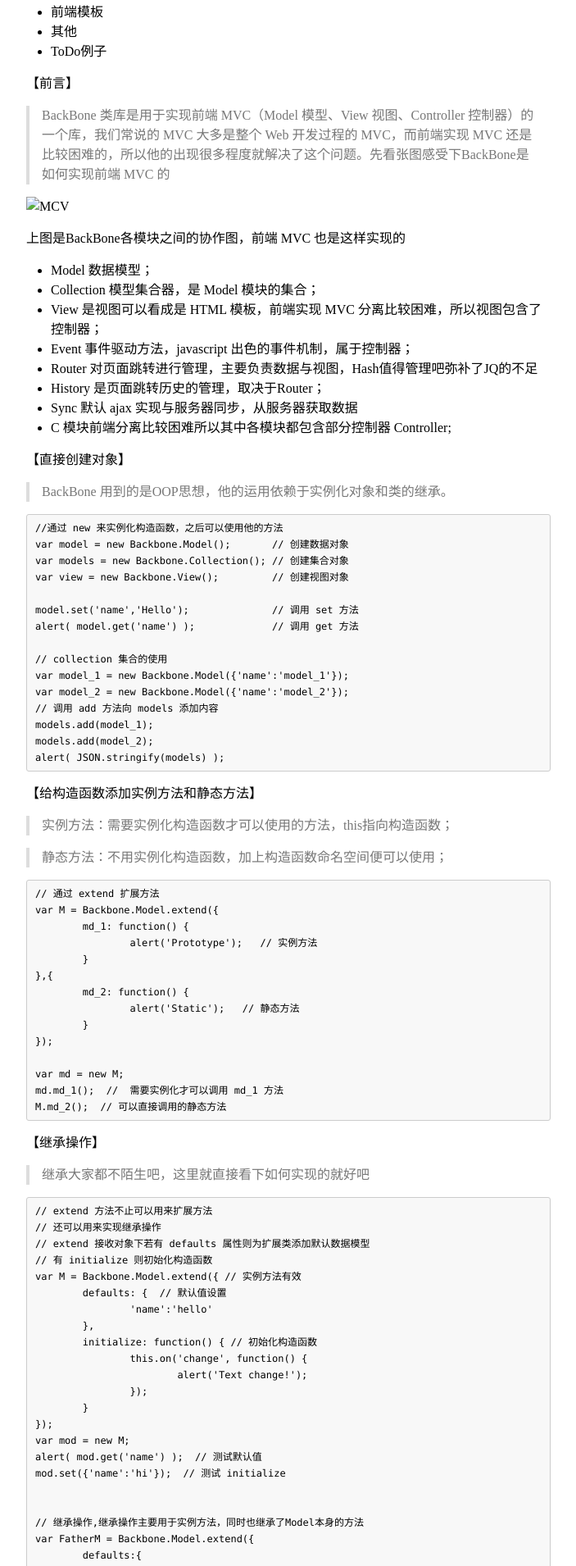
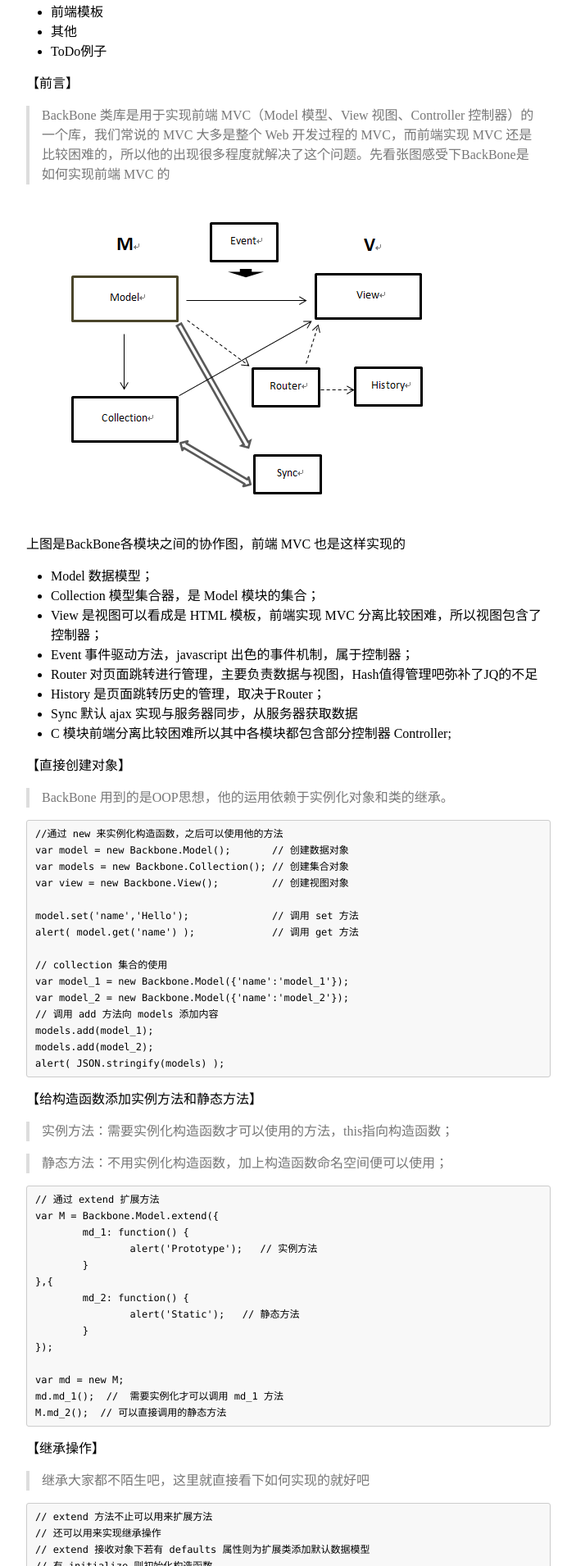
Before and after one commit to Geek-Lee/Geek-Lee.github.io, a Jekyll site: the page built from _posts/2014-01-14-BackBoneJs.md, in a window 1280 px wide. Shown: the part 934-2844 px from the top of the page at 82% size, without its empty margins (288-991 px from the left). Built offline with Jekyll 4.4.1, drawn with Linux system fonts in a browser that asks for light colours; comment, search, counter and statistics services are not loaded.

Commit message:
first commit

```diff
--- a/_posts/2014-01-14-BackBoneJs.md
+++ b/_posts/2014-01-14-BackBoneJs.md
@@ -30,7 +30,7 @@
 >BackBone 类库是用于实现前端 MVC（Model 模型、View 视图、Controller 控制器）的一个库，我们常说的 MVC 大多是整个 Web 开发过程的 MVC，而前端实现 MVC 还是比较困难的，所以他的出现很多程度就解决了这个问题。先看张图感受下BackBone是如何实现前端 MVC 的
 
 
-![MCV](images/BackBone-MVC.png)
+![MCV](/images/BackBone-MVC.png)
 
 上图是BackBone各模块之间的协作图，前端 MVC 也是这样实现的
 
```
